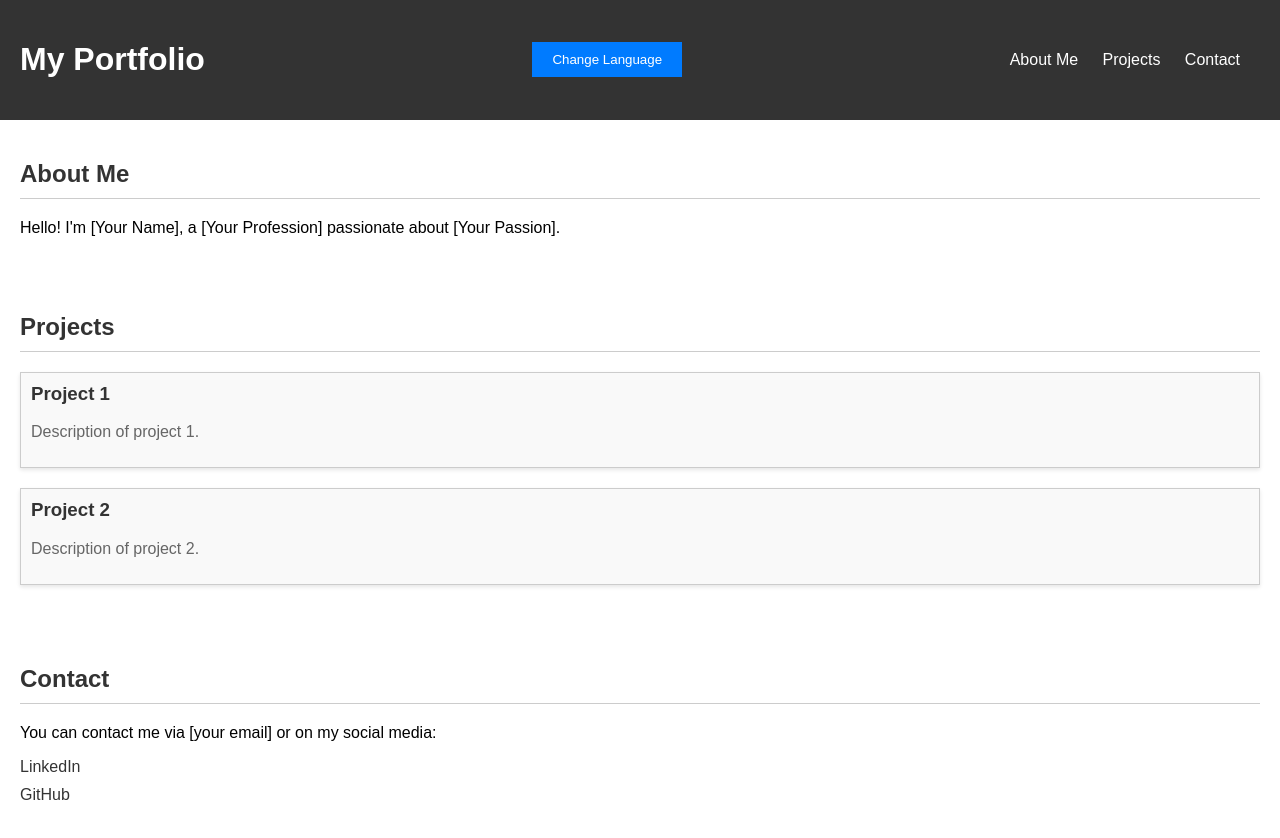
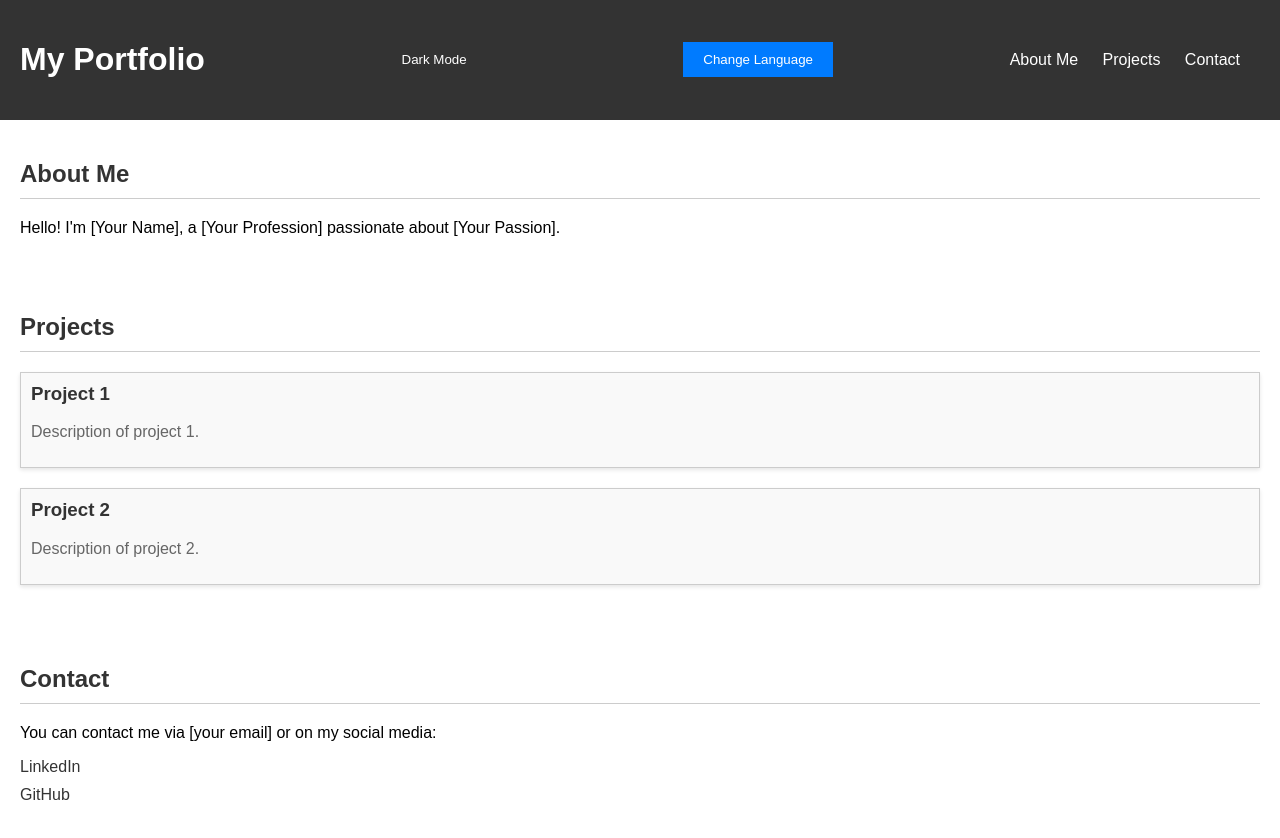
Before and after one commit to DiegoGomezcor4/portfolio, a plain HTML site: page index.html in a window 1280 px wide. Drawn offline with Linux system fonts and the light colour scheme.

Commit message:
modo obscuro

```diff
--- a/index.html
+++ b/index.html
@@ -9,6 +9,7 @@
 <body>
     <header>
         <h1>My Portfolio</h1>
+        <button id="dark-mode-toggle" onclick="toggleDarkMode()">Dark Mode</button>
         <button onclick="changeLanguage()">Change Language</button>
         <nav>
             <ul>
--- a/script.js
+++ b/script.js
@@ -88,3 +88,8 @@ function switchToEnglish(element) {
     }
     language = "english";
 }
+
+function toggleDarkMode() {
+    var body = document.body;
+    body.classList.toggle('dark-mode');
+}
--- a/styles.css
+++ b/styles.css
@@ -97,3 +97,23 @@ ul li a:hover {
         margin-top: 10px;
     }
 }
+
+/* Estilos para el botón de modo oscuro */
+#dark-mode-toggle {
+    background-color: #333;
+    color: #fff;
+    border: none;
+    padding: 10px 20px;
+    cursor: pointer;
+    margin-right: 20px;
+}
+
+#dark-mode-toggle:hover {
+    background-color: #555;
+}
+
+/* Estilos para el modo oscuro */
+.dark-mode {
+    background-color: #111;
+    color: #fff;
+}
```
